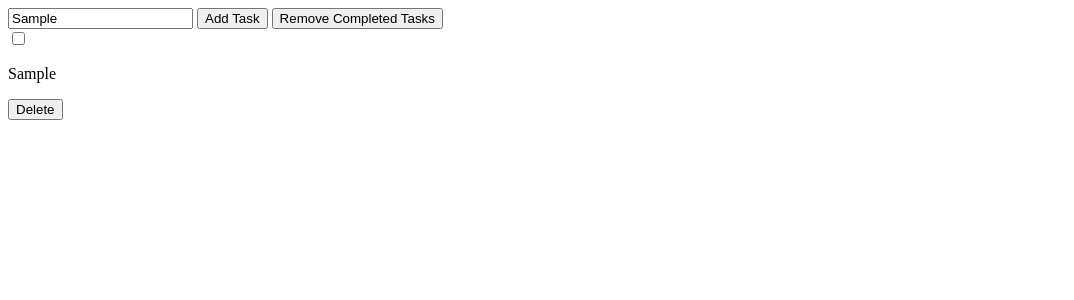
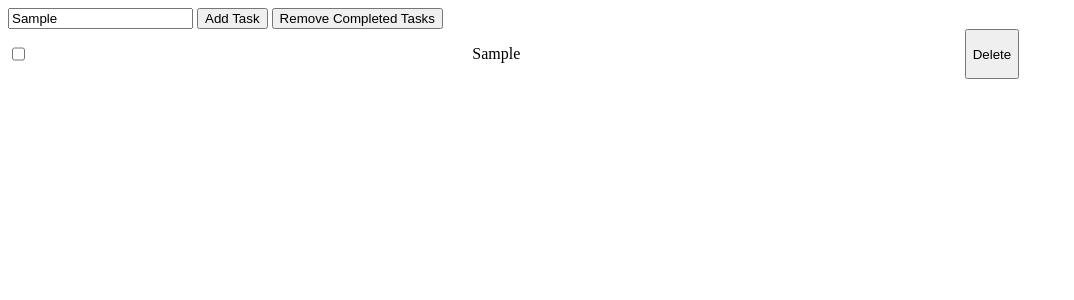
Before and after one commit to gtstarnes/SvelteTodo, a SvelteKit app: page / in a window 1280 px wide. Both pictures are taken after typing "Sample" into the empty fields and a click on the button "Add Task". Shown: the top 300 px of the page, without its empty margins (0-1074 px from the left). Built offline with nearby package versions, Linux system fonts and the light colour scheme.

Commit message:
added flex to task style

```diff
--- a/src/components/task.svelte
+++ b/src/components/task.svelte
@@ -4,7 +4,7 @@
     export let taskDetails:Task;
 </script>
 
-<div>
+<div class="task">
     <input type="checkbox" on:change={() => changeStatus(taskDetails)} />
     <p class:checked={taskDetails.status}>{taskDetails.task}</p>
     <button on:click={() => deleteTask(taskDetails.task)}>Delete</button>
@@ -14,4 +14,9 @@
     .checked {
         text-decoration: line-through;
     }
+    .task {
+        display: flex;
+        width: 80%;
+        justify-content: space-between;
+    }
 </style>
```
